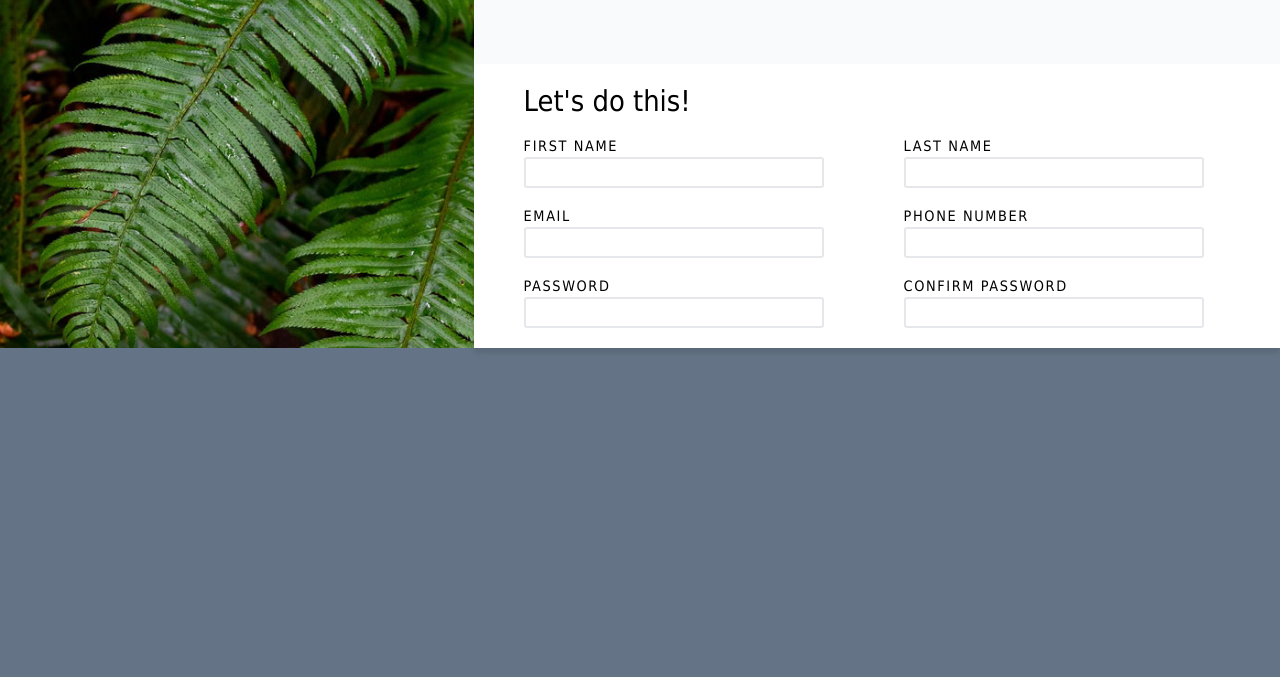
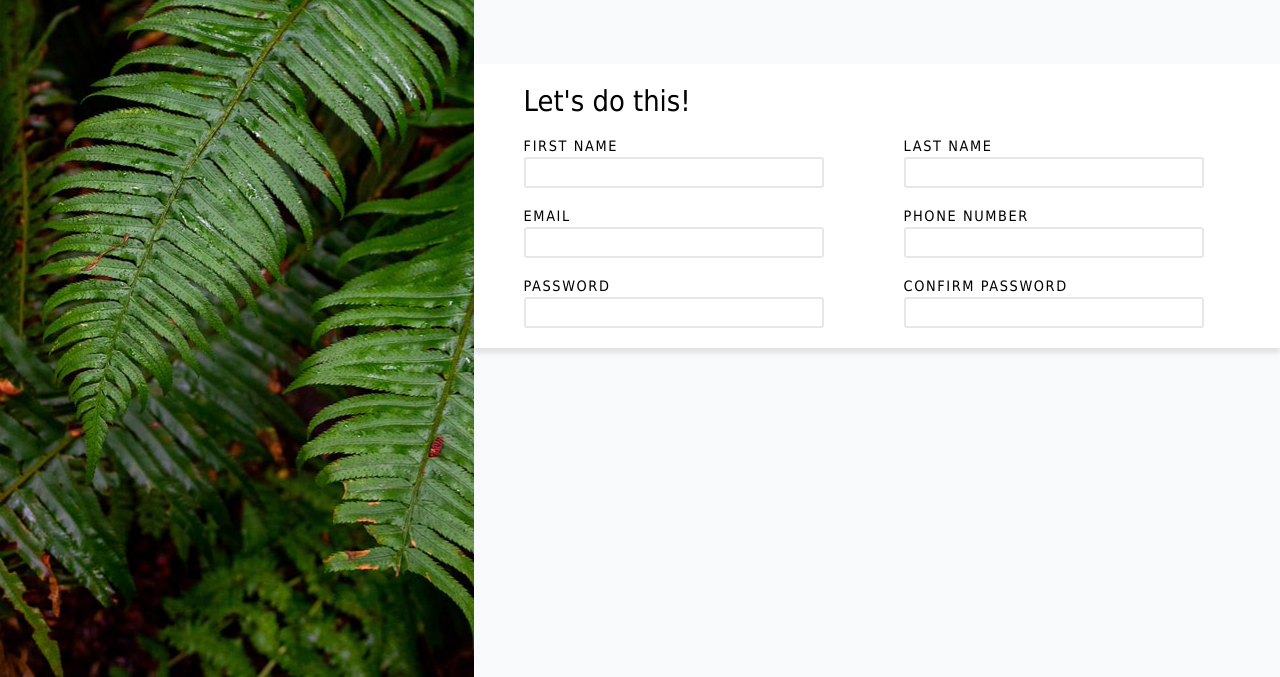
Before and after one commit to alanslc/odin-signup, a plain HTML site: page index.html in a window 1280 px wide. Shown: the part 283-960 px from the top of the page. Before the commit the page ends 800 px from the top, so only its background shows below. Drawn offline with Linux system fonts and the light colour scheme.

Commit message:
Change page height same as left pic height

```diff
--- a/css/style.css
+++ b/css/style.css
@@ -16,7 +16,7 @@ body {
    max-width: 1600px;
 
    font-family: Tahoma, Verdana, Geneva, sans-serif;
-   /* min-height: 960px; */
+   min-height: 960px;
 }
 
 .left {
```
